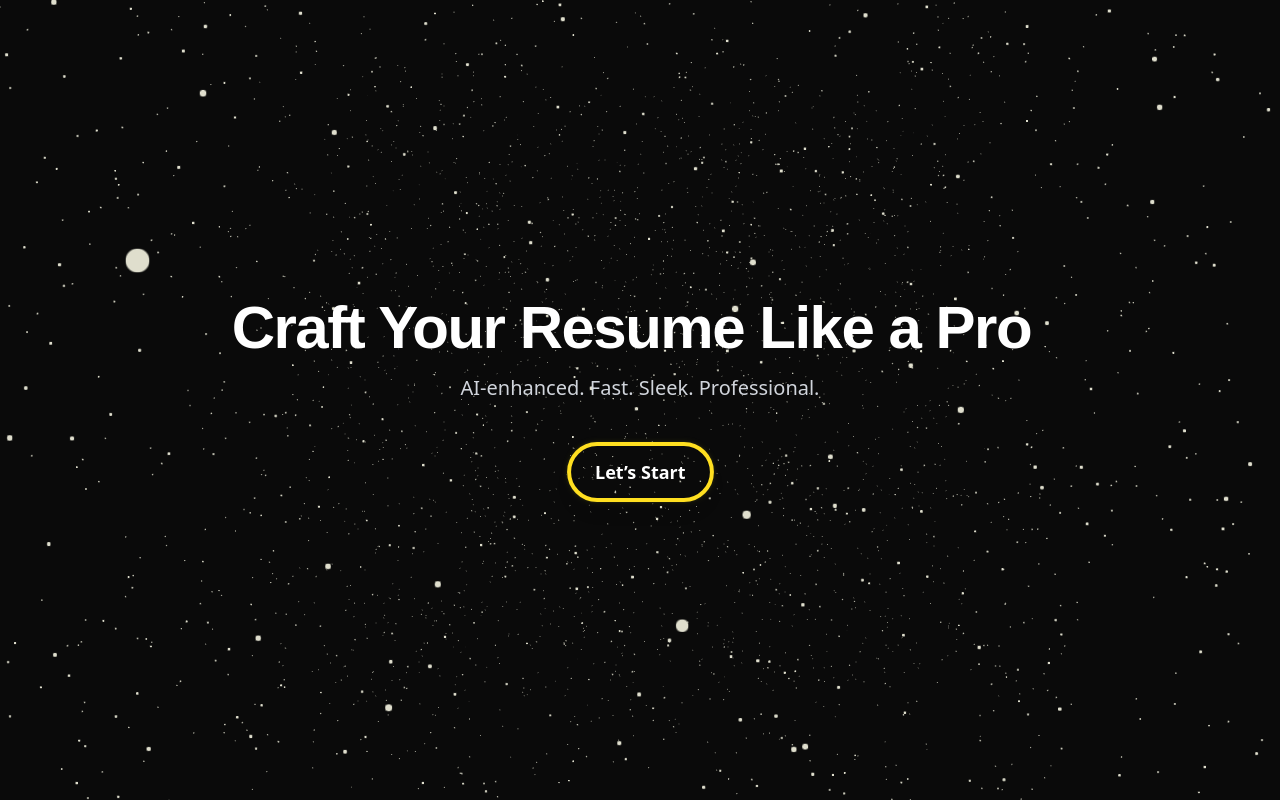
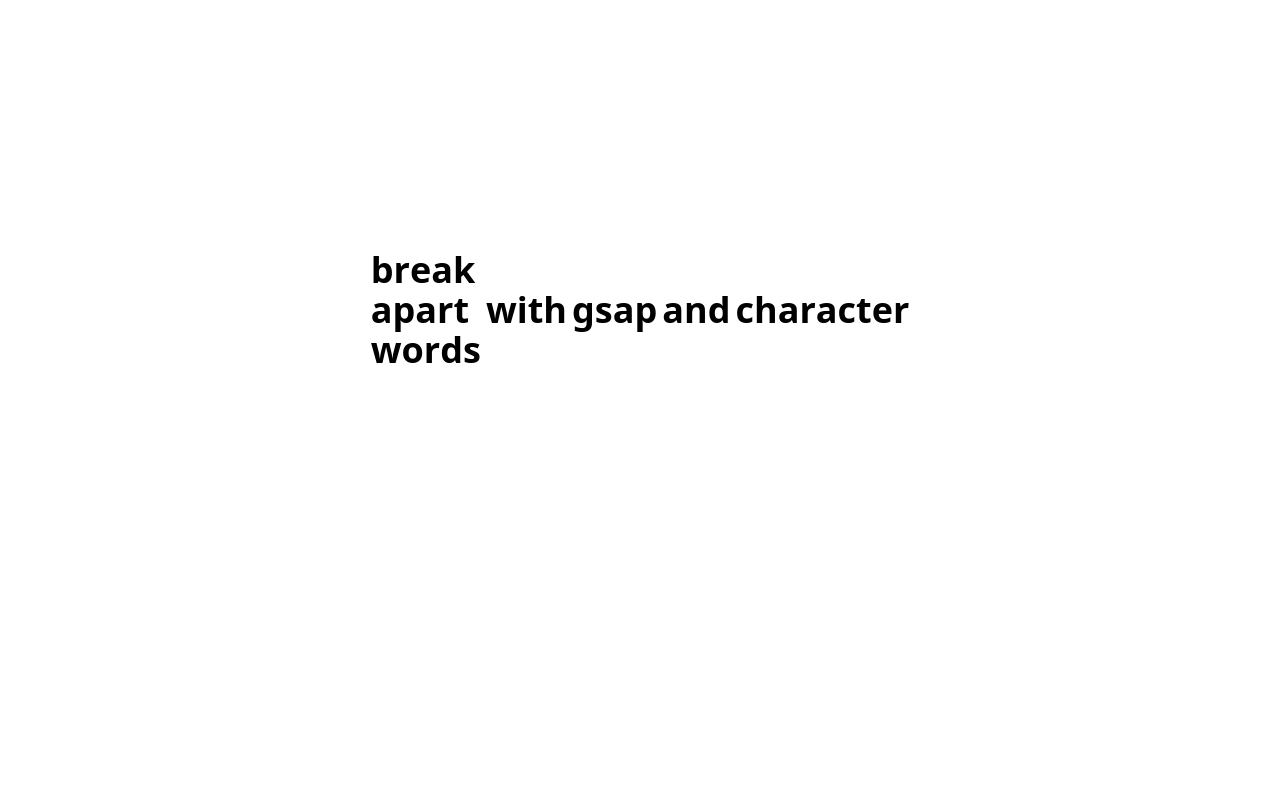
Before and after one commit to AbasThomas/main-resume-builder, a React (Vite) app: page / in a window 1280 px wide. Built offline with nearby package versions, Linux system fonts and the light colour scheme.

Commit message:
updating

```diff
--- a/src/App.jsx
+++ b/src/App.jsx
@@ -7,6 +7,7 @@ import ResumeBuilder from './pages/ResumeBuilder';
 import LoaderScreen from './components/LoaderScreen';
 import './App.css';
 import './animations/Gsap'
+import Text from './pages/Text'
 export default function App() {
   const [showLoader, setShowLoader] = useState(false);
 
@@ -14,7 +15,8 @@ export default function App() {
     <BrowserRouter>
       {showLoader && <LoaderScreen onComplete={() => setShowLoader(false)} />}
       <Routes>
-        <Route path="/" element={<HomePage />} />
+        <Route path ="/" element = {<Text/>}/>
+        <Route path="/home" element={<HomePage />} />
         <Route path="/how-to-use" element={<HowToUse />} />
         <Route
           path="/loader"
--- a/src/animations/Gsap.js
+++ b/src/animations/Gsap.js
@@ -1,5 +1,5 @@
 import gsap from "gsap";
-// import { SplitText } from "gsap/all";
+// import { SplitText } from "gsap/ all";
 
 // gsap.registerPlugin(SplitText)
 
--- a/src/pages/HowToUse.jsx
+++ b/src/pages/HowToUse.jsx
@@ -4,20 +4,20 @@ import R3FBackground from '../components/R3FBackground';
 import { gsap } from 'gsap';
 import { SplitText } from 'gsap/all';
 import '../animations/Gsap'
-gsap.registerPlugin(SplitText);
-let split = SplitText.create('h1', {
-  type : 'lines, words',
-})
-gsap.from(split.lines , {
-    yPercent : "random([])",
-    autoAlpha : 0,
-    repeat: 1,
-    yoyo : true,
-    stagger : {
-        amount : 0.5,
-        from : "random"
-    }
-})
+// gsap.registerPlugin(SplitText);
+// let split = SplitText.create('h1', {
+//   type : 'lines, words',
+// })
+// gsap.from(split.lines , {
+//     yPercent : "random([])",
+//     autoAlpha : 0,
+//     repeat: 1,
+//     yoyo : true,
+//     stagger : {
+//         amount : 0.5,
+//         from : "random"
+//     }
+// })
 export default function HowToUse() {
   const navigate = useNavigate();
 
--- a/src/pages/Text.jsx
+++ b/src/pages/Text.jsx
@@ -1,8 +1,78 @@
 import React from 'react'
+import '../animations/Gsap'
+import gsap from 'gsap'
+import { SplitText } from 'gsap/all'
+const Text = () => {
+gsap.registerPlugin(SplitText)
+let split = SplitText.create('.text', {
+    type : 'words',
+});
+gsap.from(split.words, {
+    y:100,
+    autoAlpha:0,
+    stagger:0.4,
+})
+  return (
+    <div className='text flex gap-[5px] text-4xl font-bold justify-center items-center
+    mt-[250px]'>
+        <div className="lines">
+        <div className='word flex'>
+                <div className="letter">b</div>
+                <div className="letter">r</div>
+                <div className="letter">e</div>
+                <div className="letter">a</div>
+                <div className="letter">k</div>
+        </div>
+        <div className='word flex'>
 
-const Text = () => {
-  return (
-            <div className='box w-20 h-20 bg-red-500'></div>
+            <div className="letter">a</div>
+            <div className="letter">p</div>
+            <div className="letter">a</div>
+            <div className="letter">r</div>
+            <div className="letter">t</div>
+        </div>
+        <div className='word flex'>
+
+            <div className="letter">w</div>
+            <div className="letter">o</div>
+            <div className="letter">r</div>
+            <div className="letter">d</div>
+            <div className="letter">s</div>
+        </div>
+</div>
+        <div className='word flex'>
+            <div className="letter">w</div>
+            <div className="letter">i</div>
+            <div className="letter">t</div>
+            <div className="letter">h</div>
+        </div>
+        <div className='word flex'>
+
+            <div className="letter">g</div>
+            <div className="letter">s</div>
+            <div className="letter">a</div>
+            <div className="letter">p</div>
+        </div>
+
+        <div className='word flex'>
+            <div className="letter">a</div>
+            <div className="letter">n</div>
+            <div className="letter">d</div>
+        </div>
+        <div className='word flex'>
+
+            <div className="letter">c</div>
+            <div className="letter">h</div>
+            <div className="letter">a</div>
+            <div className="letter">r</div>
+            <div className="letter">a</div>
+            <div className="letter">c</div>
+            <div className="letter">t</div>
+            <div className="letter">e</div>
+            <div className="letter">r</div>
+        </div>
+
+    </div>
   )
 }
 
```
